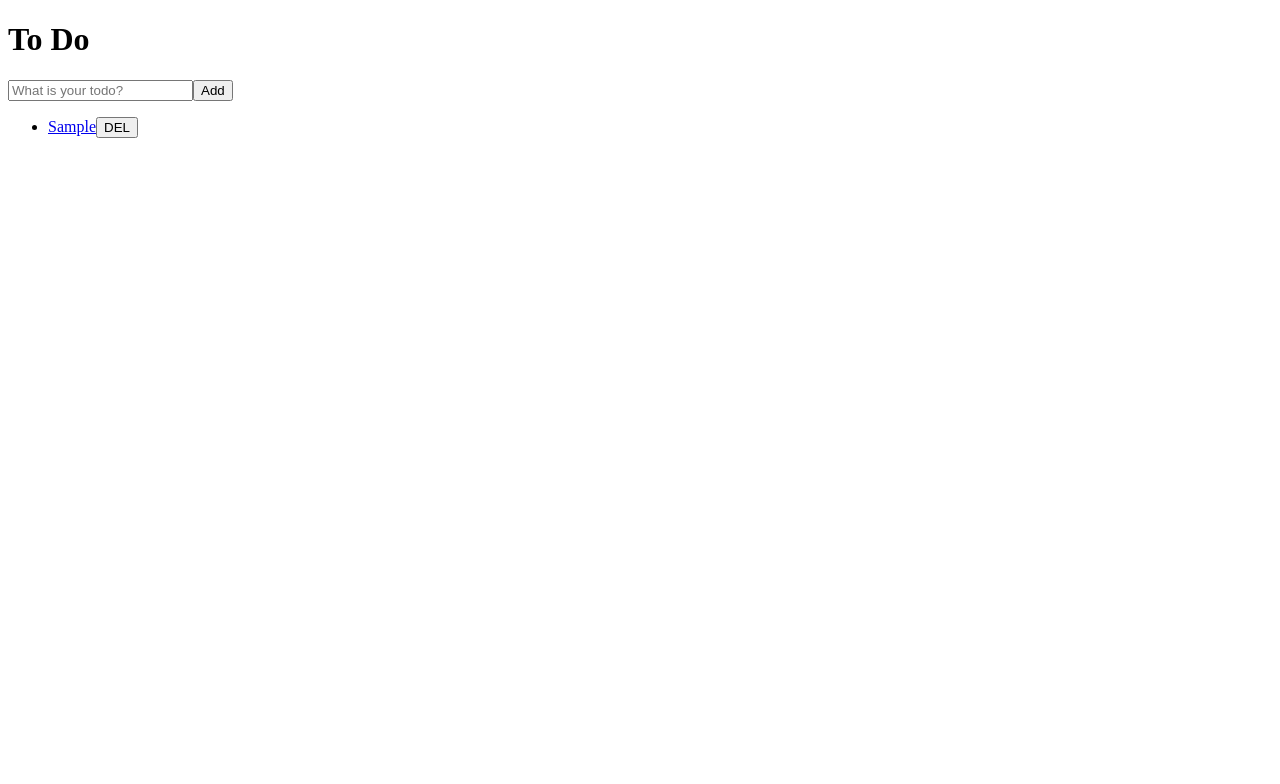
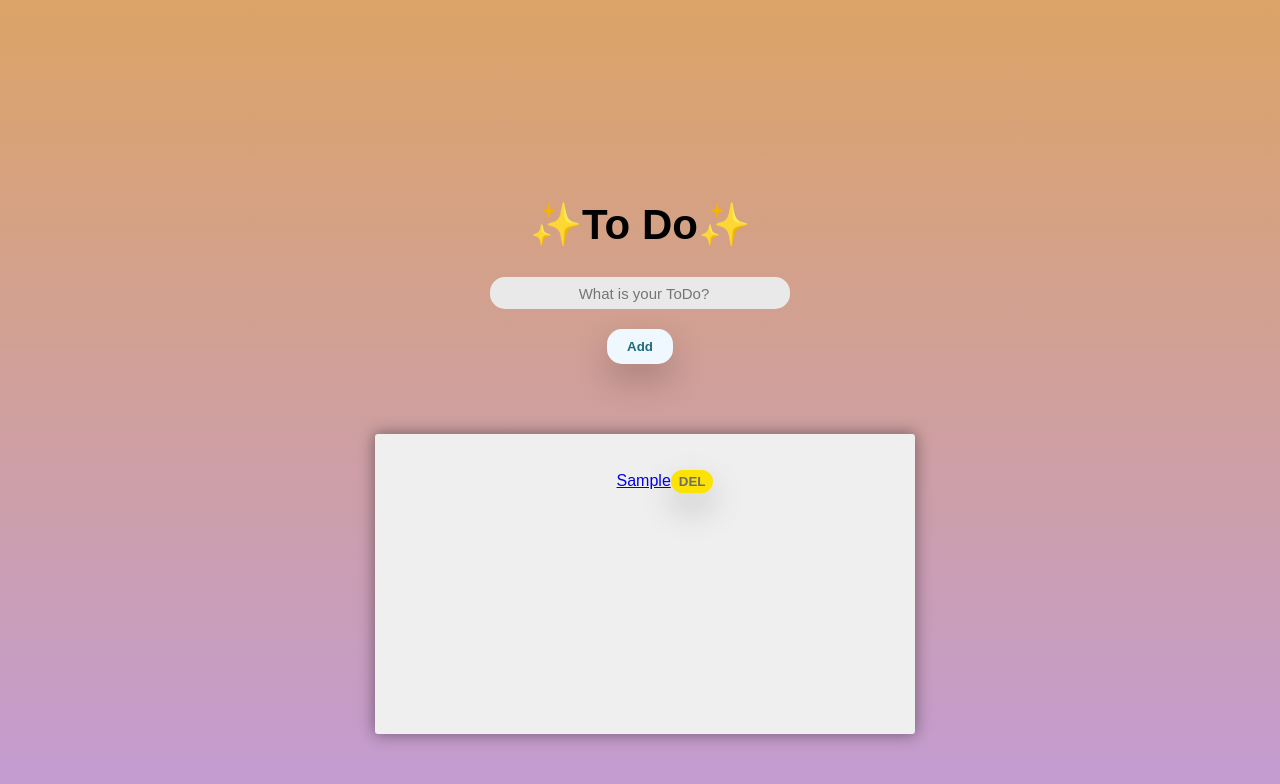
Before and after one commit to heejinkim0812/react-redux, a React (Create React App) app: page /#/ in a window 1280 px wide. Both pictures are taken after typing "Sample" into the empty fields and a click on the button "Add". Shown: the top 784 px of the page. Built offline with nearby package versions, Linux system fonts and the light colour scheme; the HTML template or start-up script is replaced by a standard one.

Commit message:
feat: Add style css

```diff
--- a/src/components/ToDo.js
+++ b/src/components/ToDo.js
@@ -2,12 +2,15 @@ import React from "react";
 import { connect } from "react-redux";
 import { Link } from "react-router-dom";
 import { actionCreators } from "../store";
+import styles from "./ToDo.module.css";
 
 function ToDo({ text, onBtnClick, id }) {
   return (
-    <li>
+    <li className={styles.toDo}>
       <Link to={`/${id}`}>{text}</Link>
-      <button onClick={onBtnClick}>DEL</button>
+      <button onClick={onBtnClick} className={styles.button}>
+        DEL
+      </button>
     </li>
   );
 }
--- /dev/null
+++ b/src/components/ToDo.module.css
@@ -0,0 +1,25 @@
+.toDo {
+  margin-bottom: 0.5em;
+}
+
+.button {
+  margin: 0px;
+  position: relative;
+  border: none;
+  display: inline-block;
+  padding: 4px 8px;
+  border-radius: 15px;
+  font-family: "paybooc-Light", sans-serif;
+  box-shadow: 0 15px 35px rgba(0, 0, 0, 0.2);
+  text-decoration: none;
+  font-weight: 600;
+  transition: 0.25s;
+  background-color: #fce205;
+  color: #6e6e6e;
+}
+
+.button:hover {
+  letter-spacing: 2px;
+  transform: scale(1.2);
+  cursor: pointer;
+}
--- a/src/index.js
+++ b/src/index.js
@@ -3,6 +3,7 @@ import ReactDOM from "react-dom";
 import App from "./components/App";
 import { Provider } from "react-redux";
 import store from "./store";
+import "./style.css";
 
 ReactDOM.render(
   <Provider store={store}>
--- a/src/routes/Home.js
+++ b/src/routes/Home.js
@@ -2,6 +2,7 @@ import React, { useState } from "react";
 import { connect } from "react-redux";
 import ToDo from "../components/ToDo";
 import { actionCreators } from "../store";
+import styles from "./Home.module.css";
 
 function Home({ toDos, addToDo }) {
   const [text, setText] = useState("");
@@ -18,21 +19,25 @@ function Home({ toDos, addToDo }) {
 
   return (
     <>
-      <h1>To Do</h1>
-      <form onSubmit={onSubmit}>
+      <form onSubmit={onSubmit} className={styles.form}>
+        <h1 className={styles.title}>✨To Do✨</h1>
+
         <input
+          className={styles.input}
           type="text"
-          placeholder="What is your todo?"
+          placeholder="What is your ToDo?"
           value={text}
           onChange={onChange}
         />
-        <button>Add</button>
+        <button className={styles.button}>Add</button>
       </form>
-      <ul>
-        {toDos.map((toDo) => (
-          <ToDo {...toDo} key={toDo.id} />
-        ))}
-      </ul>
+      <div className={styles.container}>
+        <ul className={styles.ul}>
+          {toDos.map((toDo) => (
+            <ToDo {...toDo} key={toDo.id} />
+          ))}
+        </ul>
+      </div>
     </>
   );
 }
--- /dev/null
+++ b/src/routes/Home.module.css
@@ -0,0 +1,66 @@
+.title {
+  text-align: center;
+  font-size: 42px;
+}
+
+.form {
+  width: 400px;
+  margin: 50px auto;
+  text-align: center;
+  position: relative;
+  margin-top: 200px;
+}
+
+.input {
+  width: 300px;
+  height: 32px;
+  font-size: 15px;
+  border: 0;
+  border-radius: 15px;
+  outline: none;
+  padding-left: 10px;
+  background-color: rgb(233, 233, 233);
+  text-align: center;
+}
+
+.button {
+  margin: 20px;
+  position: relative;
+  border: none;
+  display: inline-block;
+  padding: 10px 20px;
+  border-radius: 15px;
+  font-family: "paybooc-Light", sans-serif;
+  box-shadow: 0 15px 35px rgba(0, 0, 0, 0.2);
+  text-decoration: none;
+  font-weight: 600;
+  transition: 0.25s;
+  background-color: aliceblue;
+  color: #1e6b7b;
+}
+
+.button:hover {
+  letter-spacing: 2px;
+  transform: scale(1.2);
+  cursor: pointer;
+}
+
+.container {
+  background: #efefef;
+  border: 0 none;
+  border-radius: 3px;
+  box-shadow: 0 0 15px 1px rgba(0, 0, 0, 0.4);
+  padding: 20px 0px;
+  box-sizing: border-box;
+  width: 90%;
+  height: 300px;
+  margin: 0 0%;
+  margin-left: 35px;
+  overflow: auto;
+}
+
+.ul {
+  text-align: center;
+  border: 2px;
+  list-style: none;
+}
--- /dev/null
+++ b/src/style.css
@@ -0,0 +1,15 @@
+* {
+  box-sizing: border-box;
+  font-family: "Black Han Sans", sans-serif;
+  font-family: "Do Hyeon", sans-serif;
+}
+
+body {
+  margin: 0 auto;
+  margin-top: 100px;
+  width: 600px;
+  background: linear-gradient(rgba(196, 102, 0, 0.6), rgba(155, 89, 182, 0.6));
+  background-repeat: no-repeat;
+  background-attachment: fixed;
+  height: 100%;
+}
```
